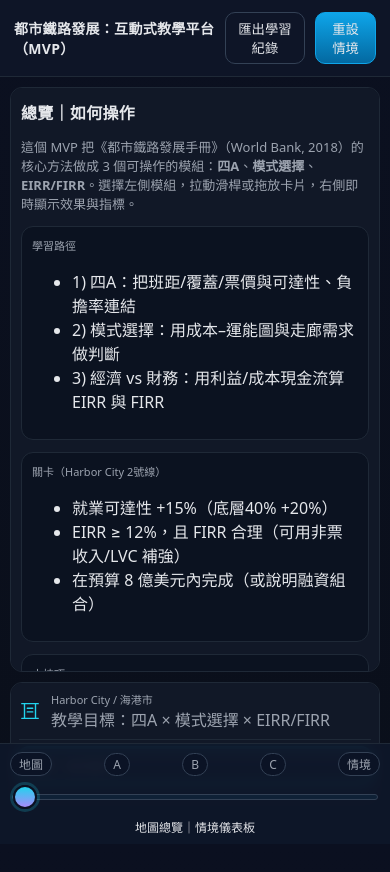
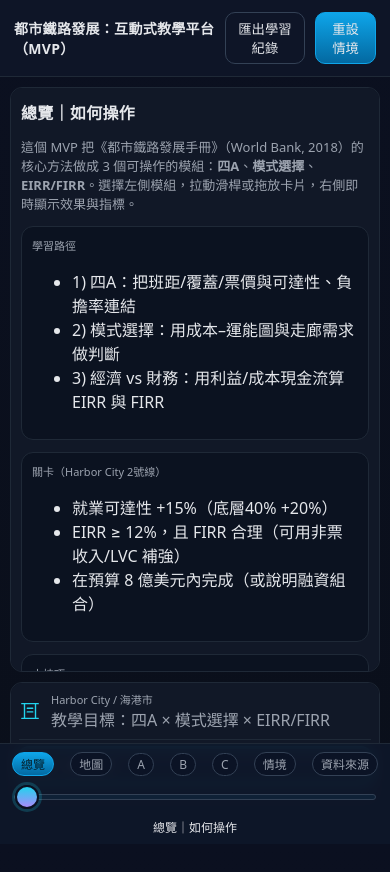
Before and after one commit to thomaschang98206/RAILWAY-HANDBOOK, a plain HTML site: page index.html in a window 390 px wide. Drawn offline with Linux system fonts and the light colour scheme.

Commit message:
Add files via upload

```diff
--- a/index.html
+++ b/index.html
@@ -135,10 +135,9 @@
 .layout{ padding-bottom: var(--bottomBarH); }
 body{ padding-bottom: calc(env(safe-area-inset-bottom) + var(--bottomBarH)); }
 
-
 /* ------- Bottom slider ------- */
 .bottom-slider{
-  position: fixed; left: 0; right: 0; bottom: 0; z-index: 40;
+  position: fixed; left: 0; right: 0; bottom: 0; z-index: 60;
   background: rgba(15,23,42,.92);
   backdrop-filter: blur(6px);
   border-top: 1px solid #1f2937;
@@ -157,7 +156,7 @@ body{ padding-bottom: calc(env(safe-area-inset-bottom) + var(--bottomBarH)); }
   color:#041e2a; border-color:#0ea5e9;
   background:linear-gradient(180deg,#0ea5e9,#0369a1);
 }
-.bottom-slider .bs-track{ display:flex; align-items:center; }
+.bottom-slider .bs-track{ display:flex; align-items:center; pointer-events:auto; }
 .bottom-slider input[type=range]{
   -webkit-appearance:none; appearance:none; width:100%;
   height: 26px; background: transparent;
@@ -172,10 +171,6 @@ body{ padding-bottom: calc(env(safe-area-inset-bottom) + var(--bottomBarH)); }
   border:2px solid #0b1020; box-shadow:0 0 0 3px rgba(34,211,238,.2);
 }
 .bottom-slider .bs-active{ font-size:12px; color:#e5e7eb; text-align:center; }
-@media (max-width:430px){
-  .bottom-slider{ padding:8px 10px calc(8px + env(safe-area-inset-bottom)); }
-}
-
 </style>
 </head>
 <body>
@@ -492,66 +487,102 @@ function download(filename, text) {
 }
 
 // ---------- NAV ----------
-
-// ---------- NAV & Bottom Slider ----------
-const sliderTargets = ['mapdash','moduleA','moduleB','moduleC','scenario'];
-const sliderNames   = ['地圖總覽｜情境儀表板','模組A｜四A實驗室','模組B｜模式選擇','模組C｜EIRR / FIRR','情境資料｜2號線'];
-
-function activateModule(targetId){
-  // 左側高亮
+// 共用切換函式（左欄／底部拉桿都呼叫這個）
+function switchTo(target){
+  // 左欄高亮
   document.querySelectorAll('.nav button').forEach(b=>{
-    b.classList.toggle('active', b.getAttribute('data-target')===targetId);
+    b.classList.toggle('active', b.getAttribute('data-target')===target);
   });
   // 顯示對應 section
   document.querySelectorAll('section.module').forEach(sec=>sec.classList.remove('active'));
-  const tgt = document.getElementById(targetId);
+  const tgt = document.getElementById(target);
   if(tgt) tgt.classList.add('active');
 
-  // 模組進入後的重繪
-  if(targetId==='moduleB'){ setTimeout(()=>{ try{ redrawMode(); }catch(e){} }, 50); }
-  if(targetId==='mapdash'){ setTimeout(()=>{ try{ refreshMapAndDash(); }catch(e){} }, 50); }
+  // 需要重繪或刷新圖表的模組
+  if(target==='moduleB'){ setTimeout(()=>{ try{ redrawMode(); }catch(e){} }, 50); }
+  if(target==='mapdash'){ setTimeout(()=>{ try{ refreshMapAndDash(); }catch(e){} }, 50); }
 
-  // 同步底部拉桿
-  const idx = sliderTargets.indexOf(targetId);
+  // 同步底部拉桿與文案
+  const targets = ['overview','mapdash','moduleA','moduleB','moduleC','scenario','teacher'];
+  const names   = ['總覽｜如何操作','地圖總覽｜情境儀表板','模組A｜四A實驗室','模組B｜模式選擇','模組C｜EIRR / FIRR','情境資料｜2號線','教師配套與授權'];
+  const idx = targets.indexOf(target);
   const slider = document.getElementById('moduleSlider');
   if(idx>=0 && slider) slider.value = idx;
   const label = document.getElementById('bsActiveLabel');
-  if(idx>=0 && label) label.textContent = sliderNames[idx];
+  if(idx>=0 && label) label.textContent = names[idx];
   const bs = document.getElementById('bsLabels');
   if(bs){ bs.querySelectorAll('span').forEach((s,i)=> s.classList.toggle('active', i===idx)); }
 }
 
-// 左側欄按鈕 → 切換
+// 左欄按鈕 → 切換
 Array.from(document.querySelectorAll('.nav button')).forEach(btn=>{
-  btn.addEventListener('click', ()=>{
+  btn.addEventListener('click', (ev)=>{
+    ev.preventDefault();
     const target = btn.getAttribute('data-target');
-    activateModule(target);
+    switchTo(target);
   });
 });
 
-// 底部拉桿
+// 底部拉桿／標籤
+
+// 保證在 DOM 準備好且 #moduleSlider 存在後再綁定
 (function(){
-  const sliderEl = document.getElementById('moduleSlider');
-  const bsLabels = document.getElementById('bsLabels');
-  if(sliderEl){
-    sliderEl.addEventListener('input', ()=>{
-      const idx = Number(sliderEl.value);
-      const target = sliderTargets[idx] || 'mapdash';
-      activateModule(target);
+  const targets = ['overview','mapdash','moduleA','moduleB','moduleC','scenario','teacher'];
+  const names   = ['總覽｜如何操作','地圖總覽｜情境儀表板','模組A｜四A實驗室','模組B｜模式選擇','模組C｜EIRR / FIRR','情境資料｜2號線','教師配套與授權'];
+
+  function bindSlider(){
+    const slider = document.getElementById('moduleSlider');
+    const bs = document.getElementById('bsLabels');
+    if(!slider) return false;
+
+    function go(i){
+      const idx = Math.max(0, Math.min(targets.length-1, i|0));
+      slider.value = idx;
+      switchTo(targets[idx]);
+    }
+
+    const onSlide = ()=>{ go(Math.round(Number(slider.value)||0)); };
+    ['input','change','pointerup','touchend','mouseup','keyup'].forEach(evt=>{
+      slider.addEventListener(evt, onSlide, {passive:true});
     });
+
+    const track = slider.closest('.bs-track');
+    if(track){
+      track.addEventListener('click', (e)=>{
+        const rect = slider.getBoundingClientRect();
+        const pos = Math.max(0, Math.min(1, (e.clientX - rect.left)/rect.width));
+        go(Math.round(pos*(targets.length-1)));
+      });
+    }
+
+    if(bs){
+      bs.querySelectorAll('span').forEach(s=>{
+        s.addEventListener('click', ()=>{ go(Number(s.dataset.i)||0); });
+      });
+    }
+
+    // 初始同步：抓現在 active 的分頁
+    requestAnimationFrame(()=>{
+      const current = document.querySelector('section.module.active')?.id || 'overview';
+      const idx0 = targets.indexOf(current);
+      go(idx0>=0 ? idx0 : 0);
+    });
+    return true;
   }
-  if(bsLabels){
-    bsLabels.querySelectorAll('span').forEach(s=>{
-      s.addEventListener('click', ()=>{
-        const idx = Number(s.dataset.i);
-        const target = sliderTargets[idx] || 'mapdash';
-        const slider = document.getElementById('moduleSlider');
-        if(slider) slider.value = idx;
-        activateModule(target);
-      });
+
+  if(!bindSlider()){
+    // 若此刻還未抓到 slider，等到 DOM 完成或節點出現再綁定
+    window.addEventListener('DOMContentLoaded', bindSlider, {once:true});
+    window.addEventListener('load', bindSlider, {once:true});
+
+    const mo = new MutationObserver(()=>{
+      if(bindSlider()){
+        try{ mo.disconnect(); }catch(e){}
+      }
     });
+    mo.observe(document.documentElement || document.body, {childList:true, subtree:true});
   }
-})();
+})();;
 // ---------- OVERVIEW ----------
 // no-op
 
@@ -993,19 +1024,21 @@ try{ refreshMapAndDash(); }catch(e){}
 
 </script>
 
-<!-- Bottom slider: 快速切換 模組/地圖/情境 -->
+<!-- Bottom slider: 快速切換 模組/地圖/情境/資料來源 -->
 <nav class="bottom-slider" aria-label="快速模組選擇">
   <div class="bs-labels" id="bsLabels">
-    <span data-i="0">地圖</span>
-    <span data-i="1">A</span>
-    <span data-i="2">B</span>
-    <span data-i="3">C</span>
-    <span data-i="4">情境</span>
+    <span data-i="0">總覽</span>
+    <span data-i="1">地圖</span>
+    <span data-i="2">A</span>
+    <span data-i="3">B</span>
+    <span data-i="4">C</span>
+    <span data-i="5">情境</span>
+    <span data-i="6">資料來源</span>
   </div>
   <div class="bs-track">
-    <input id="moduleSlider" type="range" min="0" max="4" step="1" value="0" aria-label="模組拉桿">
+    <input id="moduleSlider" type="range" min="0" max="6" step="1" value="0" aria-label="模組拉桿">
   </div>
-  <div class="bs-active"><span id="bsActiveLabel">地圖總覽｜情境儀表板</span></div>
+  <div class="bs-active"><span id="bsActiveLabel">總覽｜如何操作</span></div>
 </nav>
 
 </body>
```
